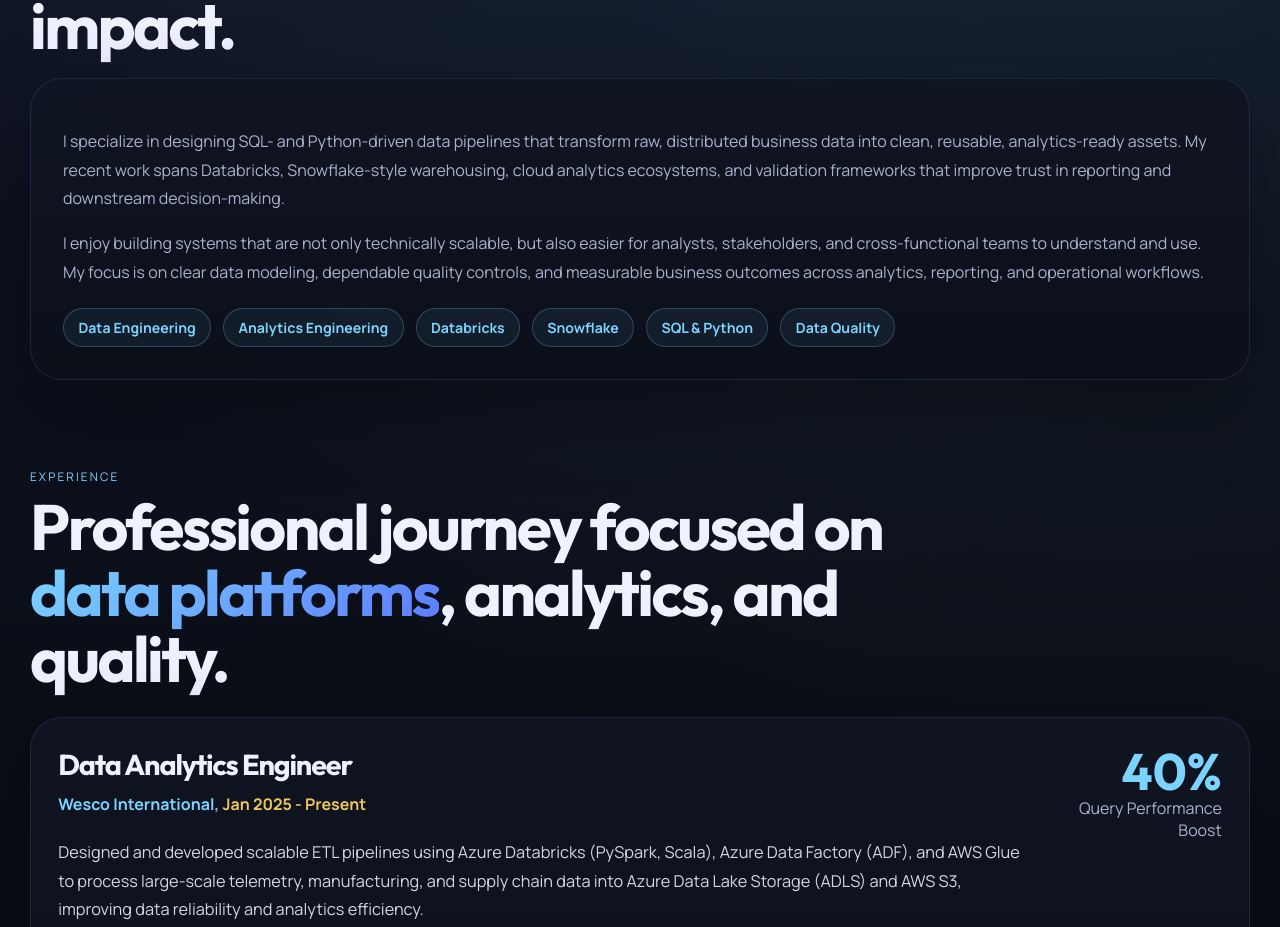
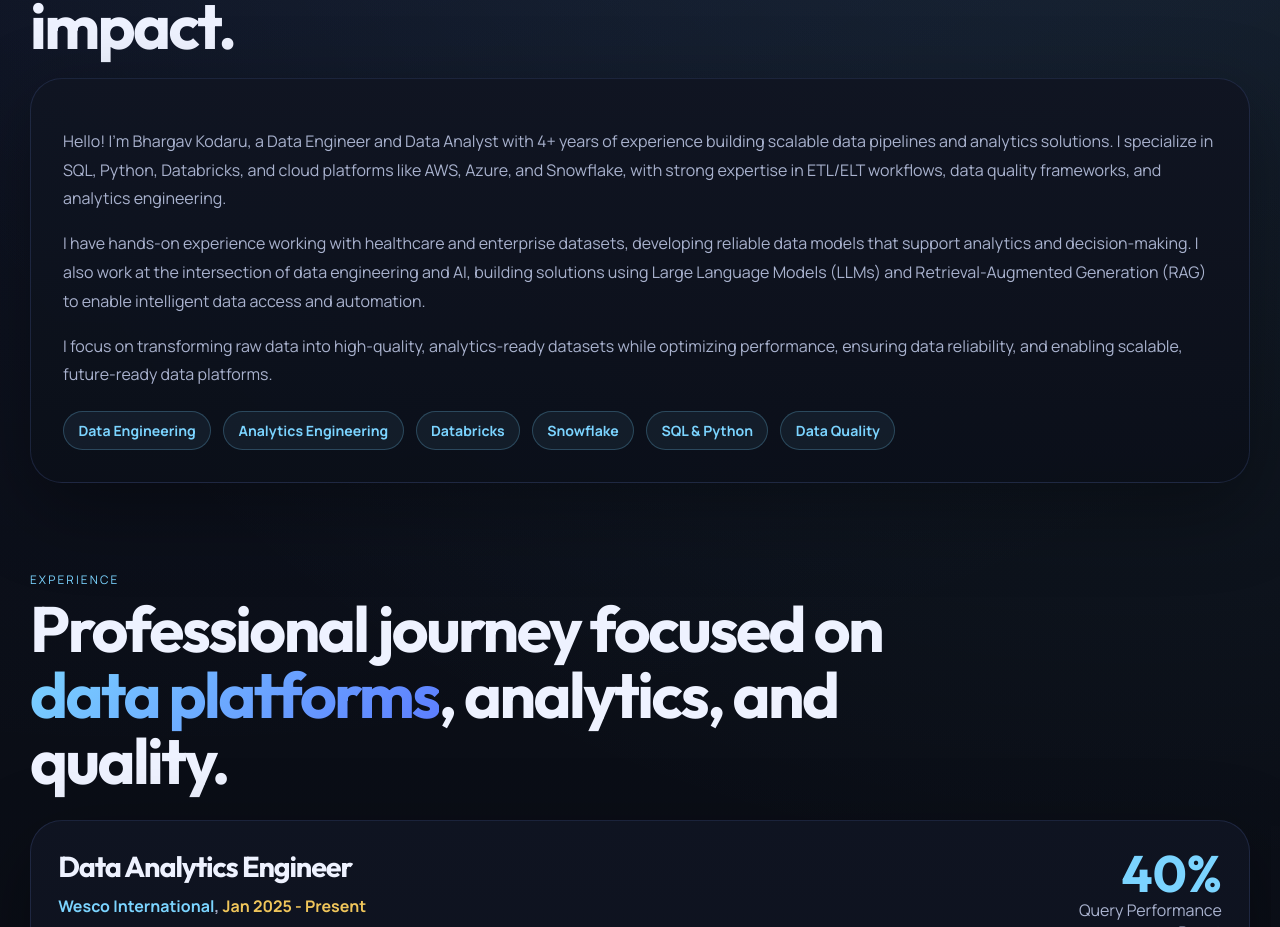
Before and after one commit to kodarubhargav/portfolio, a React (Vite) app: page / in a window 1280 px wide. Shown: the part 1399-2326 px from the top of the page. Built offline with nearby package versions, Linux system fonts and the light colour scheme.

Commit message:
Update about section description

```diff
--- a/src/App.jsx
+++ b/src/App.jsx
@@ -244,17 +244,23 @@ function App() {
           <div className="about-layout">
             <article className="about-card reveal">
               <p>
-                I specialize in designing SQL- and Python-driven data pipelines that transform raw,
-                distributed business data into clean, reusable, analytics-ready assets. My recent
-                work spans Databricks, Snowflake-style warehousing, cloud analytics ecosystems,
-                and validation frameworks that improve trust in reporting and downstream
-                decision-making.
+                Hello! I&apos;m Bhargav Kodaru, a Data Engineer and Data Analyst with 4+ years of
+                experience building scalable data pipelines and analytics solutions. I specialize in
+                SQL, Python, Databricks, and cloud platforms like AWS, Azure, and Snowflake, with
+                strong expertise in ETL/ELT workflows, data quality frameworks, and analytics
+                engineering.
               </p>
               <p>
-                I enjoy building systems that are not only technically scalable, but also easier for
-                analysts, stakeholders, and cross-functional teams to understand and use. My
-                focus is on clear data modeling, dependable quality controls, and measurable
-                business outcomes across analytics, reporting, and operational workflows.
+                I have hands-on experience working with healthcare and enterprise datasets,
+                developing reliable data models that support analytics and decision-making. I also
+                work at the intersection of data engineering and AI, building solutions using Large
+                Language Models (LLMs) and Retrieval-Augmented Generation (RAG) to enable
+                intelligent data access and automation.
+              </p>
+              <p>
+                I focus on transforming raw data into high-quality, analytics-ready datasets while
+                optimizing performance, ensuring data reliability, and enabling scalable,
+                future-ready data platforms.
               </p>
               <div className="pill-row">
                 {specialties.map((item) => (
```
